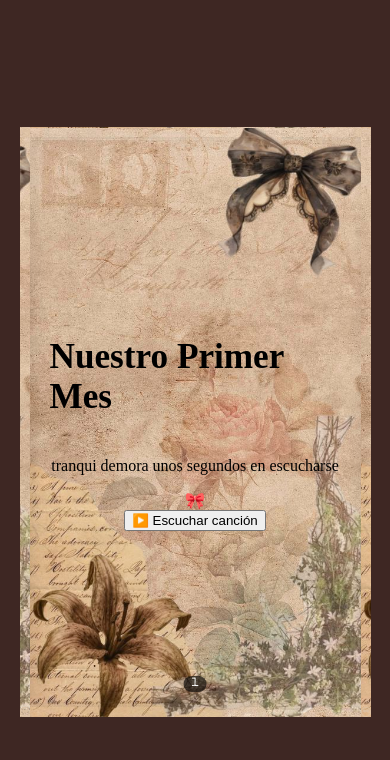
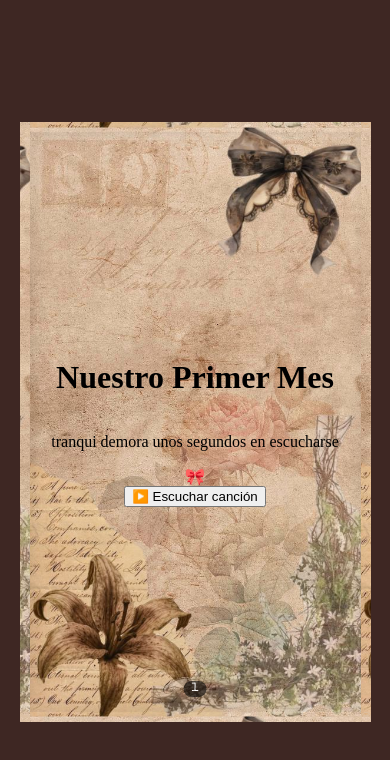
Before and after one commit to Antrixxxs/PARA-MI-NOVIA, a plain HTML site: page index.html in a window 390 px wide. Drawn offline with nearby package versions, Linux system fonts and the light colour scheme.

Commit message:
Update style.css

```diff
--- a/style.css
+++ b/style.css
@@ -10,16 +10,14 @@ body {
 }
 
 .book-wrapper {
-    /* Ajuste para móviles: 90% del ancho de pantalla, pero máximo 400px */
     width: 90vw;
     max-width: 400px;
-    height: 70vh;
+    height: 75vh;
     max-height: 600px;
     position: relative;
     transition: transform 0.8s ease;
 }
 
-/* Solo se desplaza a la derecha si la pantalla es ancha (PC) */
 @media (min-width: 768px) {
     .book-wrapper.opened { transform: translateX(50%); }
 }
@@ -33,6 +31,7 @@ body {
     transform-origin: left;
     transition: transform 0.8s cubic-bezier(0.645, 0.045, 0.355, 1);
     transform-style: preserve-3d;
+    z-index: 1;
 }
 
 .paper.flipped { transform: rotateY(-180deg); }
@@ -43,7 +42,7 @@ body {
     height: 100%;
     backface-visibility: hidden;
     -webkit-backface-visibility: hidden;
-    padding: 30px; /* Reducido un poco para ganar espacio */
+    padding: 30px;
     box-sizing: border-box;
     display: flex;
     flex-direction: column;
@@ -52,11 +51,9 @@ body {
 
 .back { transform: rotateY(180deg); }
 
-/* FONDOS */
 .estilo-tapa { background: #fdf5e6 url('img/img6.jpg') center/cover; }
 .fondo-floral { background: #fff url('img/img7.jpg') center/cover; border: 1px solid #dcc0a3; }
 
-/* NÚMEROS DE PÁGINA */
 .page-number {
     position: absolute;
     bottom: 15px;
@@ -71,7 +68,6 @@ body {
     z-index: 10;
 }
 
-/* TEXTOS */
 .typewriter-text {
     font-family: 'Special Elite', cursive;
     font-size: 0.9em;
@@ -80,16 +76,15 @@ body {
     margin: 10px 0;
 }
 
-/* CLASE ESPECIAL PARA BAJAR EL TEXTO DE LA PÁGINA 6 */
 .page-extra-padding {
-    padding-top: 80px; /* Esto bajará el texto como pediste */
+    padding-top: 80px; /* Bajar texto de pág 6 */
 }
 
 h2 { font-family: 'Parisienne', cursive; color: #4e342e; text-align: center; margin-top: 0; }
 
 .mid-img {
     max-width: 100%;
-    max-height: 180px; /* Reducido un poco para móviles */
+    max-height: 180px;
     object-fit: contain;
     margin: 10px auto;
     display: block;
@@ -106,13 +101,10 @@ h2 { font-family: 'Parisienne', cursive; color: #4e342e; text-align: center; mar
 .cameo-heart { font-size: 2.5em; text-align: center; margin: 15px 0; }
 .content-centered { flex: 1; display: flex; flex-direction: column; justify-content: center; align-items: center; }
 
-/* AJUSTES PARA CELULAR */
 @media (max-width: 480px) {
     .front, .back { padding: 20px; }
     .typewriter-text { font-size: 0.85em; }
-    .title-cover { font-size: 2.2em; }
-    h2 { font-size: 1.6em; }
-    .page-extra-padding { padding-top: 50px; } /* Ajuste de bajada en móvil */
+    .page-extra-padding { padding-top: 60px; }
 }
 
 .vintage-lace {
```
